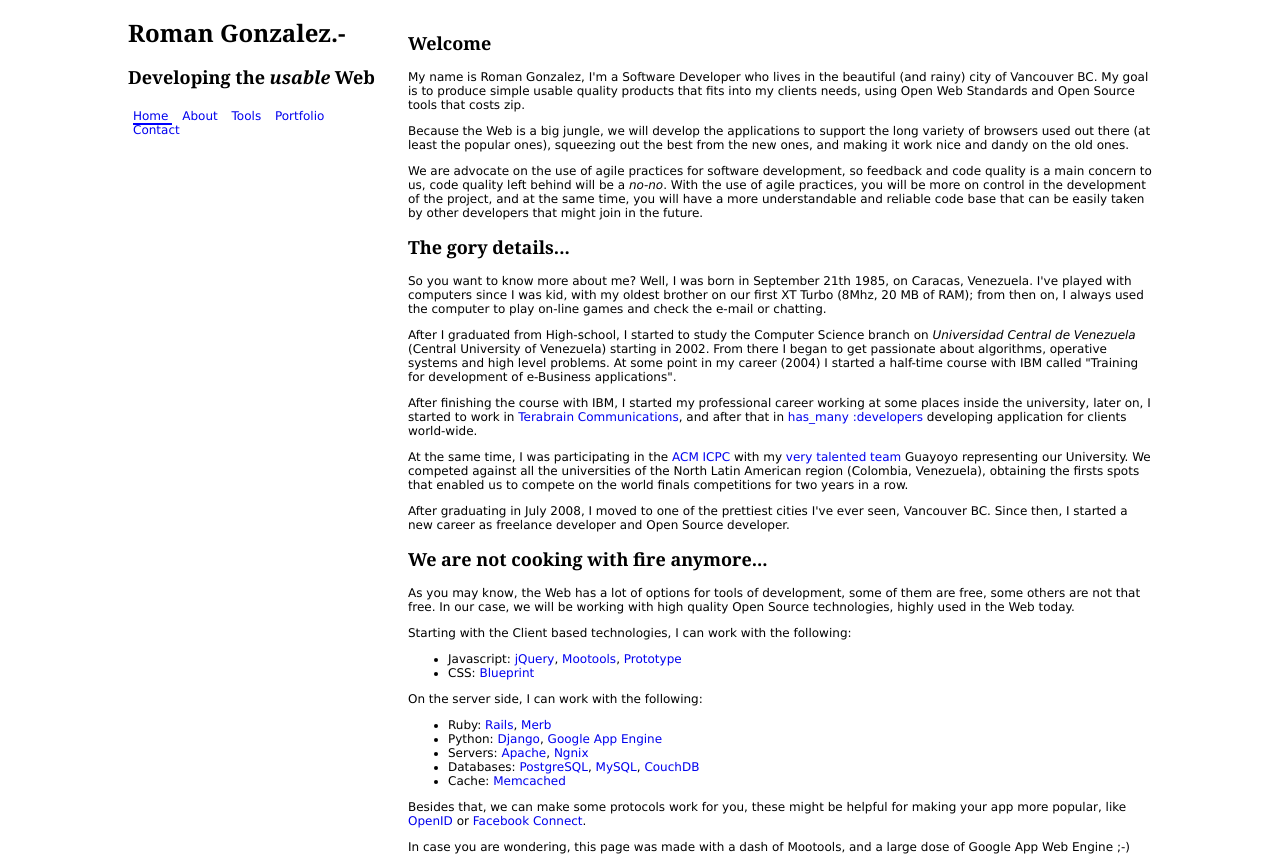
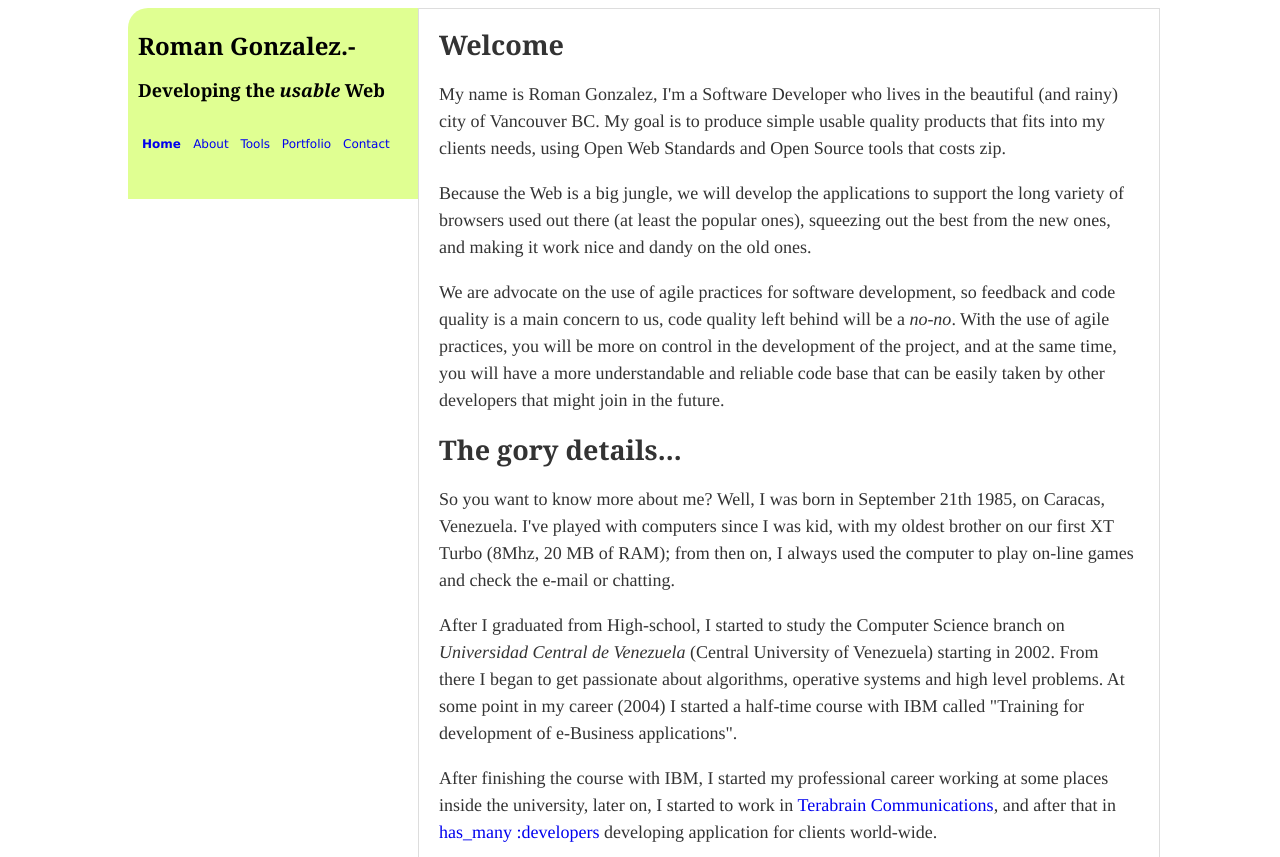
Before and after one commit to roman/romanandreg, a plain HTML site: page index.html in a window 1280 px wide. Shown: the top 857 px of the page. Drawn offline with Linux system fonts and the light colour scheme; a script that the page names is missing.

Commit message:
First version with colors and pictures

```diff
--- a/index.html
+++ b/index.html
@@ -72,6 +72,7 @@ After graduating in July 2008, I moved to one of the prettiest cities I've ever
         </div>
         <div id="tools">
           <h2>We are not cooking with fire anymore...</h2>
+          <img style="width:700px" alt="Cooking with gas" src="cooking.jpg"/>
           <p>
 As you may know, the Web has a lot of options for tools of development, some of them are free, some others are not that free. In our case, we will be working with high quality Open Source technologies, highly used in the Web today.
           </p>
--- a/main.css
+++ b/main.css
@@ -21,12 +21,20 @@ a:hover {
   position: relative;
 }
 
+
 #header, #menu {
-  width: 260px;
+  width: 270px;
+  background-color: #E0FF92;
+}
+
+#header {
+  padding: 5px 10px 20px 10px;
+  -moz-border-radius-topleft: 20px;
+  -webkit-border-top-left-radius: 20px;
 }
 
 #menu {
-  margin-top: 20px;
+  padding: 0 10px 8px 10px;
 }
 
 #menu ul {
@@ -37,16 +45,21 @@ a:hover {
 
 #menu ul li {
   display: inline;
-  margin: 5px;
+  padding: 2px;
+  margin: 2px;
+  text-align: center;
 }
 
 #menu ul li a {
-  text-align: center;
   text-decoration: none;
 }
 
-#menu ul li.hover, #menu ul li.selected {
+#menu ul li.hover {
   border-bottom: 2px solid blue;
+}
+
+#menu ul li.selected {
+  font-weight: bold;
 }
 
 #menu ul li.hover a:hover {
@@ -58,15 +71,25 @@ a:hover {
 }
 
 #menu #title-space {
-  margin-top: 10px;
+  font-weight: bold;
   margin-left: 5px;
-  height: 15px;
+  padding-top: 10px;
+  height: 30px;
 }
 
 #main {
   position: absolute;
   top: 0px;
-  left: 280px;
+  padding-left: 20px;
+  padding-right: 20px;
+  border: 1px solid #DDD;
+  border-bottom: 0px;
+  -moz-border-radius-topright: 20px;
+  left: 290px;
+  color: #333;
+  font-family: Times, "Times New Roman";
+  font-size: 1.5em;
+  line-height: 1.5em;
 }
 
 #main .mask {
@@ -87,5 +110,4 @@ a:hover {
 #main .mask .scroll div {
   float: left;
   width: 749px;
-  height: 600px;
 }
--- a/main.js
+++ b/main.js
@@ -140,6 +140,10 @@ var Scroller = new Class({
     this.scroll.setStyle("width", scrollWidth);
   },
 
+  resizeMaskWithItemHeight: function(item) {
+    this.mask.setStyle("height", item.getSize().y);
+  },
+
   onClickerClick: function(event, index) {
     event.stop();
     this.scrollTo(index);
@@ -147,7 +151,9 @@ var Scroller = new Class({
 
   scrollTo: function(index) {
     var scrollDistance = this.itemMeasure.x * index;
+    this.resizeMaskWithItemHeight(this.items[index]);
     this.scroll.tween("left", -scrollDistance);
+
   }
 
 });
```
Also changed, not shown: cooking.jpg (added).
